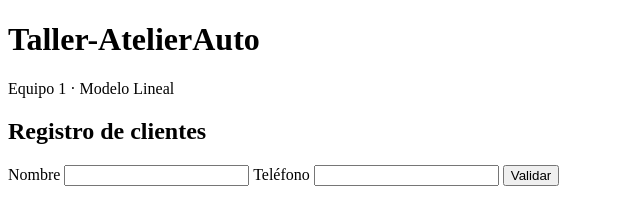
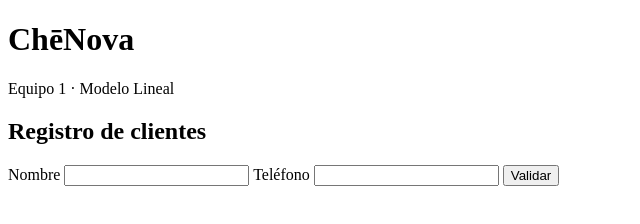
Before and after one commit to info3-fesc-2027-1/equipo-1-lLineal, a website built with Vite: page index.html in a window 1280 px wide. Shown: the whole page, without its empty margins (0-640 px from the left). Built offline with nearby package versions, Linux system fonts and the light colour scheme.

Commit message:
Update index.html

```diff
--- a/index.html
+++ b/index.html
@@ -7,7 +7,7 @@
   </head>
   <body>
     <main>
-      <h1>Taller-AtelierAuto</h1>
+      <h1>ChēNova</h1>
       <p>Equipo 1 · Modelo Lineal</p>
       <h2>Registro de clientes</h2>
       <form id="form-cliente">
```
